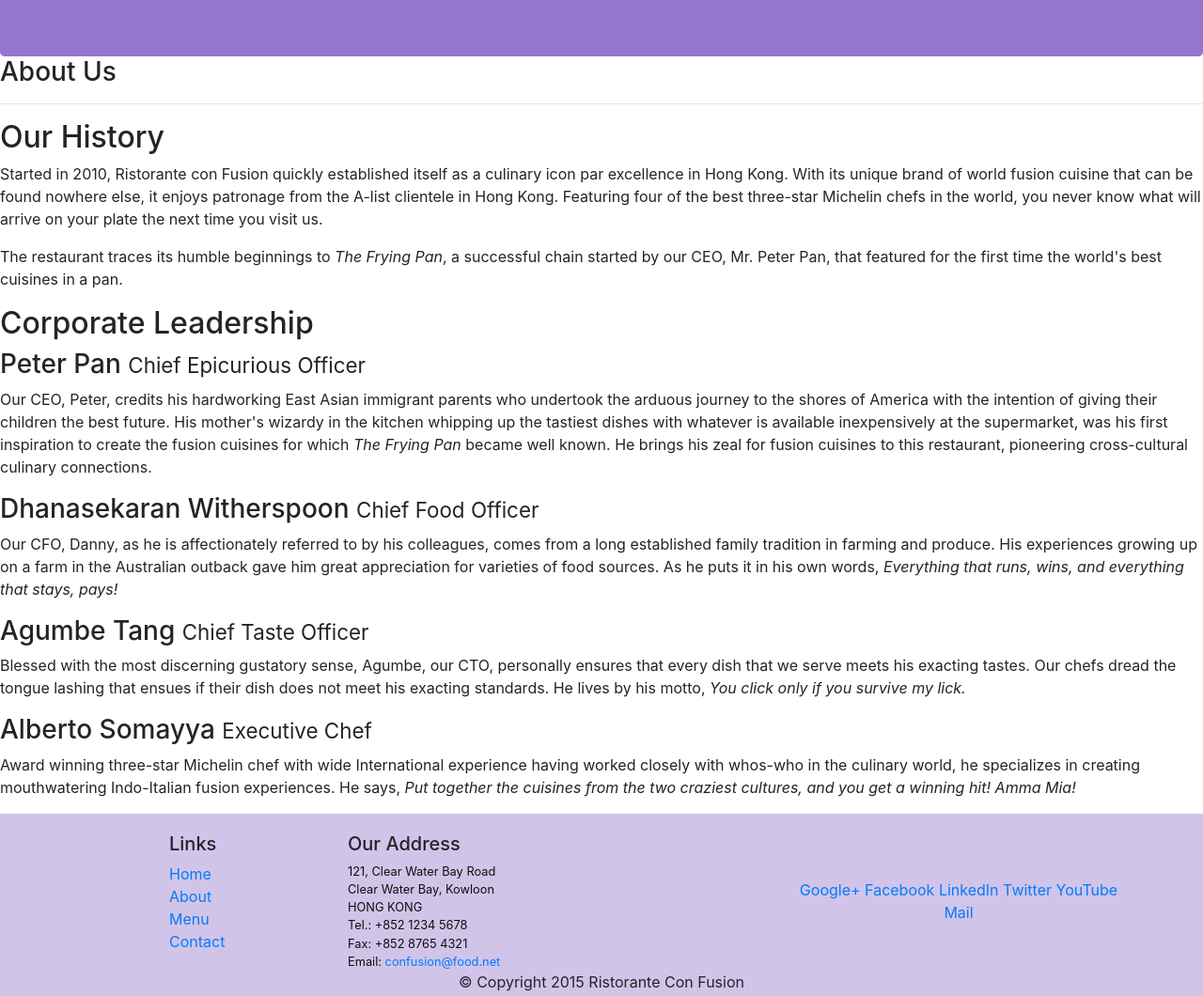
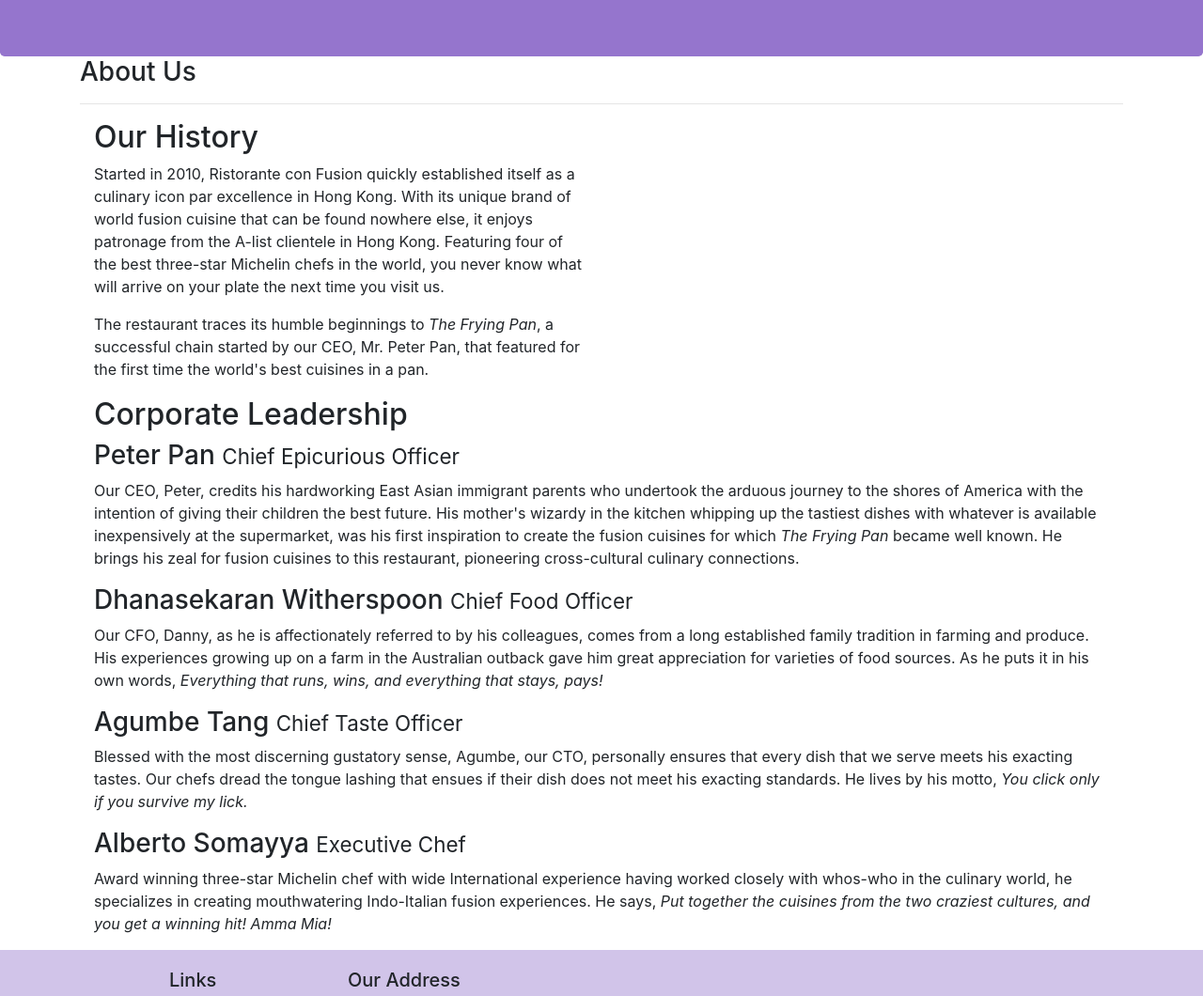
Before and after one commit to PatriziaT/git-test, a website: page aboutus.html in a window 1280 px wide. Shown: the part 200-1260 px from the top of the page at 94% size. Drawn offline with nearby package versions, Linux system fonts and the light colour scheme.

Commit message:
initial commit

```diff
--- a/aboutus.html
+++ b/aboutus.html
@@ -33,16 +33,18 @@
         </div>
     </header>
 
-    <div>
-        <div>
-            <div>
+    <div class="container">
+        <div class="row">
+            <div class="col-sm-12">
                 <h3>About Us</h3>
                 <hr>
             </div>
+
         </div>
 
-        <div>
-            <div>
+        <div class="container">
+            <div class="row">
+                <div class="col-6 flex-last">
                 <h2>Our History</h2>
                 <p>Started in 2010, Ristorante con Fusion quickly established itself as a culinary icon par excellence in Hong
                     Kong. With its unique brand of world fusion cuisine that can be found nowhere else, it enjoys patronage
@@ -52,13 +54,15 @@
                     <em>The Frying Pan</em>, a successful chain started by our CEO, Mr. Peter Pan, that featured for the first
                     time the world's best cuisines in a pan.</p>
             </div>
-            <div>
+        </div>
+            <div class="col col-xs">
             </div>
         </div>
 
 
-        <div>
-            <div>
+        <div class="container">
+            <div class="row">
+                <div class="col-12">
                 <h2>Corporate Leadership</h2>
                 <h3>Peter Pan
                     <small>Chief Epicurious Officer</small>
@@ -93,6 +97,7 @@
                     <em>Put together the cuisines from the two craziest cultures, and you get a winning hit! Amma Mia!</em>
                 </p>
             </div>
+        </div>
         </div>
 
     </div>
```
